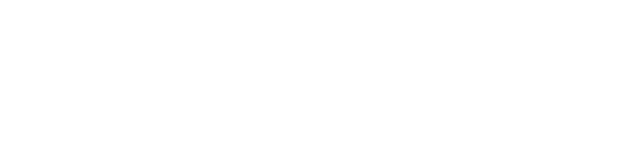
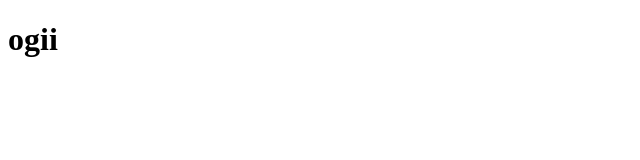
Before and after one commit to ogii310/ulangan-github, a plain HTML site: page index.html in a window 1280 px wide. Shown: the whole page, without its empty margins (0-640 px from the left). Drawn offline with Linux system fonts and the light colour scheme.

Commit message:
tambah script

```diff
--- a/index.html
+++ b/index.html
@@ -6,6 +6,6 @@
     <title>ulangan-github</title>
 </head>
 <body>
-
+    <h1>ogii</h1>
 </body>
 </html>
```
